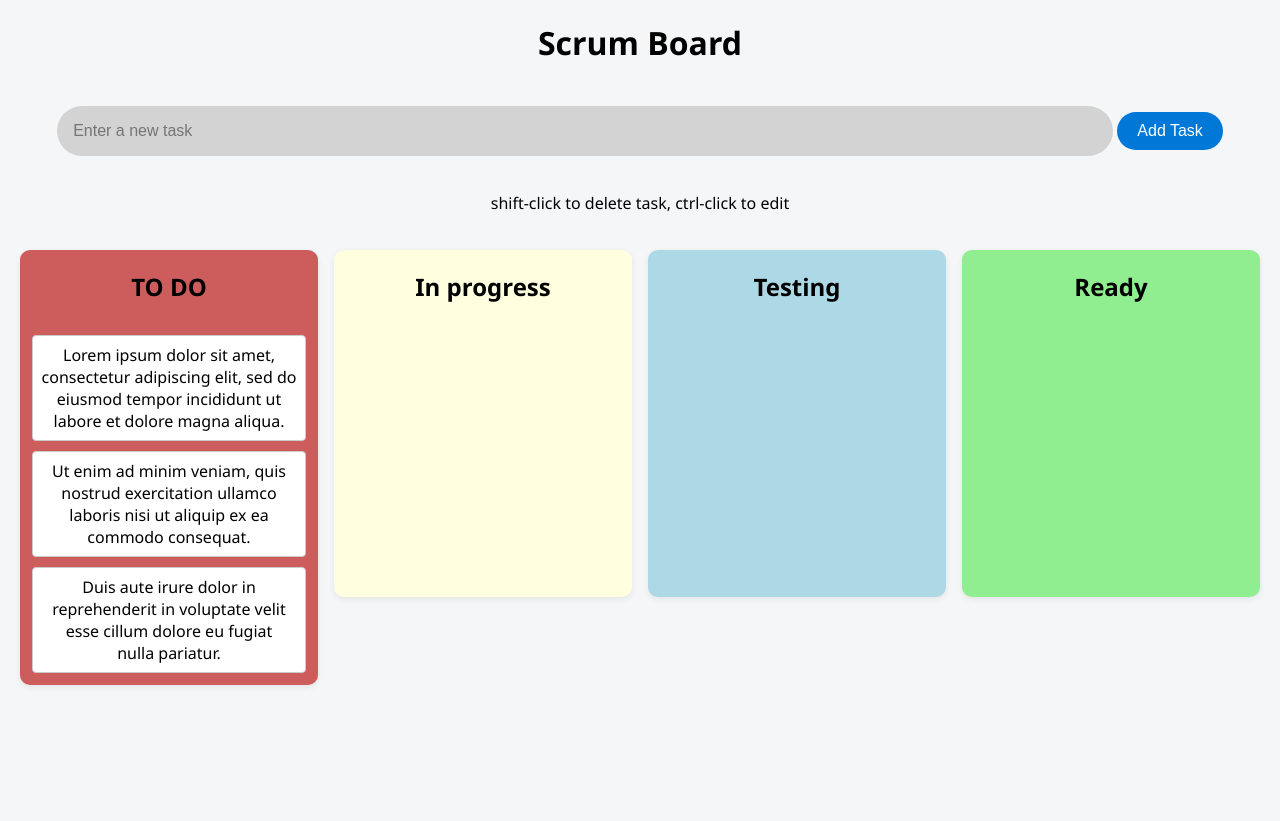
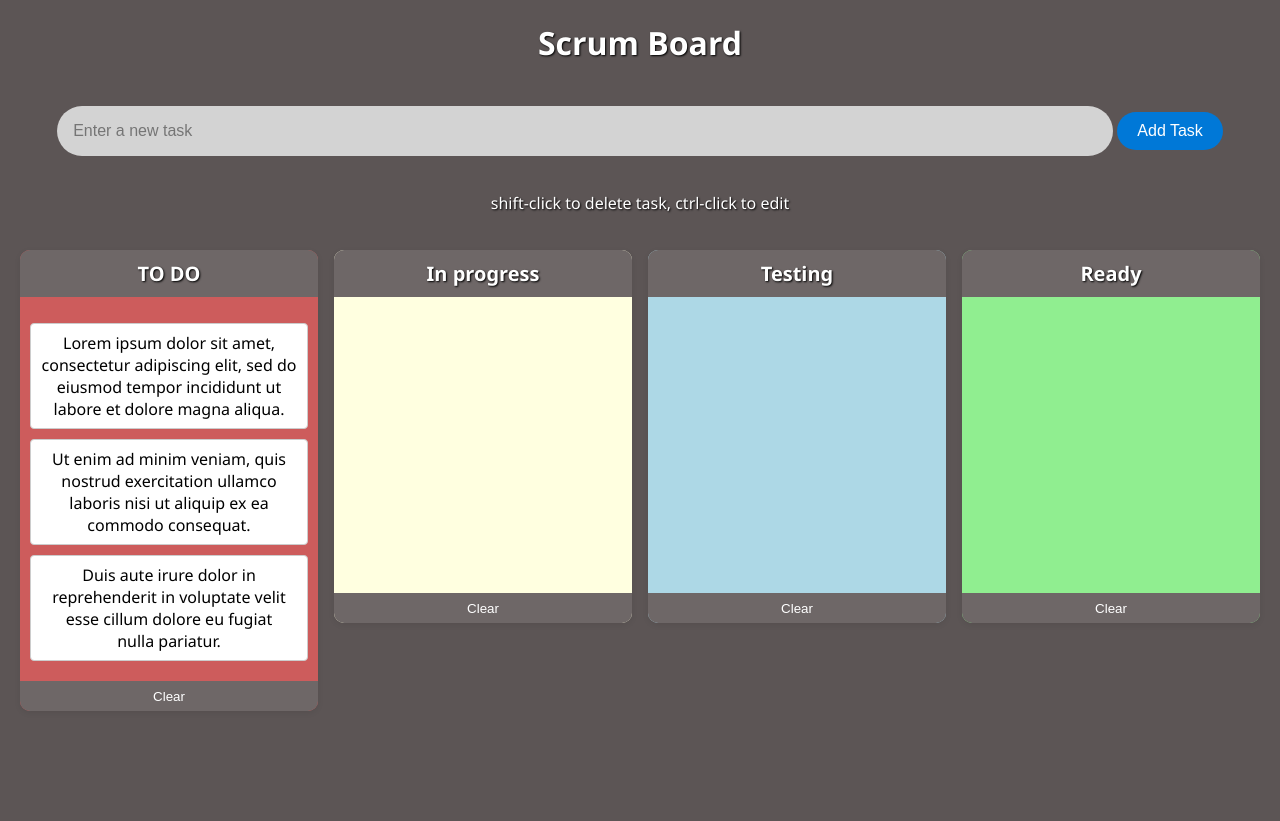
Before and after one commit to SisuSaastamoinen/projektit1, a PHP site: page /scrumboard.html in a window 1280 px wide. Run offline with PHP 8.4, Linux system fonts and the light colour scheme.

Commit message:
add remove buttons and more styles

```diff
--- a/scrumboard/css/scrumboard.css
+++ b/scrumboard/css/scrumboard.css
@@ -5,6 +5,9 @@ body {
   font-family: "Segoe UI", Roboto, Helvetica, Arial, sans-serif;
   background: #f4f6f8;
   text-align: center;
+  background-color: #5c5555;
+  text-shadow: 1px 1px 2px black;
+  color: white;
 }
 
 .todoColumn,
@@ -29,6 +32,22 @@ body {
   background-color: lightgray;
   transition: background-color 0.3s ease;
   border: none;
+}
+
+.columnButton {
+  border: none;
+  height: 30px;
+  cursor: pointer;
+  background-color: #6e6767;
+  color: white;
+}
+
+.columnHeader {
+  font-size: 20px;
+  padding: 10px;
+  font-weight: bold;
+  background-color: #6e6767;
+  margin-top: 0;
 }
 
 #taskInput:hover {
@@ -106,10 +125,14 @@ body {
   border-radius: 4px;
   padding: 8px;
   text-wrap: pretty;
+  color: black;
+  text-shadow: none;
 }
 
 .column-body {
-  padding: 12px;
+  padding: 10px;
+  margin-bottom: 10px;
+  margin-top: 0px;
   min-height: 250px;
   display: flex;
   flex-direction: column;
--- a/scrumboard/js/scrumboard.js
+++ b/scrumboard/js/scrumboard.js
@@ -4,7 +4,7 @@ addListeners();
 /* TODO
  * If todo item is dropped in between columns, it should return to its original position
  * Save the state of the board in local storage so that it persists on page reload
- * Add a feature to assign priority levels to tasks and visually differentiate them
+ * Add a feature to remove all tasks either from a column or from the entire board
  */
 
 function addTask() {
--- a/scrumboard/scrumboard.html
+++ b/scrumboard/scrumboard.html
@@ -26,23 +26,51 @@
       <div class="board">
         <!-- TO DO -->
         <section class="todoColumn column">
-          <h2 class="todoHeader">TO DO</h2>
+          <h2 class="todoHeader columnHeader">TO DO</h2>
           <div class="column-body" id="todoColumn"></div>
+          <button
+            class="columnButton"
+            id="toDoColumnButton"
+            onclick="clearTasksInColumn('todoColumn')"
+          >
+            Clear
+          </button>
         </section>
         <!-- IN PROGRESS -->
         <section class="inProgressColumn column">
-          <h2 class="inProgressHeader">In progress</h2>
+          <h2 class="inProgressHeader columnHeader">In progress</h2>
           <div class="column-body" id="inProgressColumn"></div>
+          <button
+            class="columnButton"
+            id="inProgressColumnButton"
+            onclick="clearTasksInColumn('inProgressColumn')"
+          >
+            Clear
+          </button>
         </section>
         <!-- TESTING -->
         <section class="testingColumn column">
-          <h2 class="testingHeader">Testing</h2>
+          <h2 class="testingHeader columnHeader">Testing</h2>
           <div class="column-body" id="testingColumn"></div>
+          <button
+            class="columnButton"
+            id="testingColumnButton"
+            onclick="clearTasksInColumn('testingColumn')"
+          >
+            Clear
+          </button>
         </section>
         <!-- IN PRODUCTION -->
         <section class="productionColumn column">
-          <h2 class="productionHeader">Ready</h2>
+          <h2 class="productionHeader columnHeader">Ready</h2>
           <div class="column-body" id="productionColumn"></div>
+          <button
+            class="columnButton"
+            id="productionColumnButton"
+            onclick="clearTasksInColumn('productionColumn')"
+          >
+            Clear
+          </button>
         </section>
       </div>
     </div>
```
